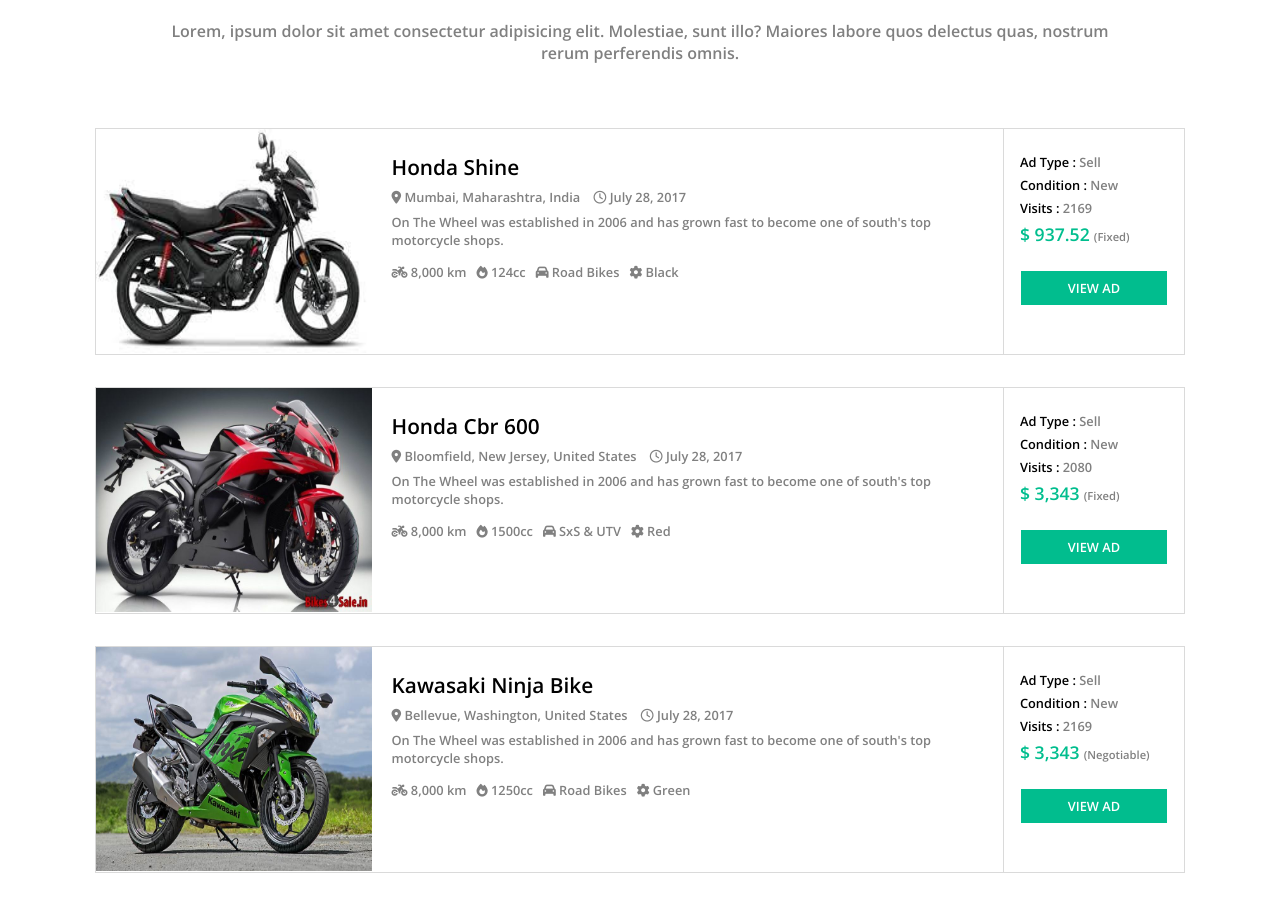
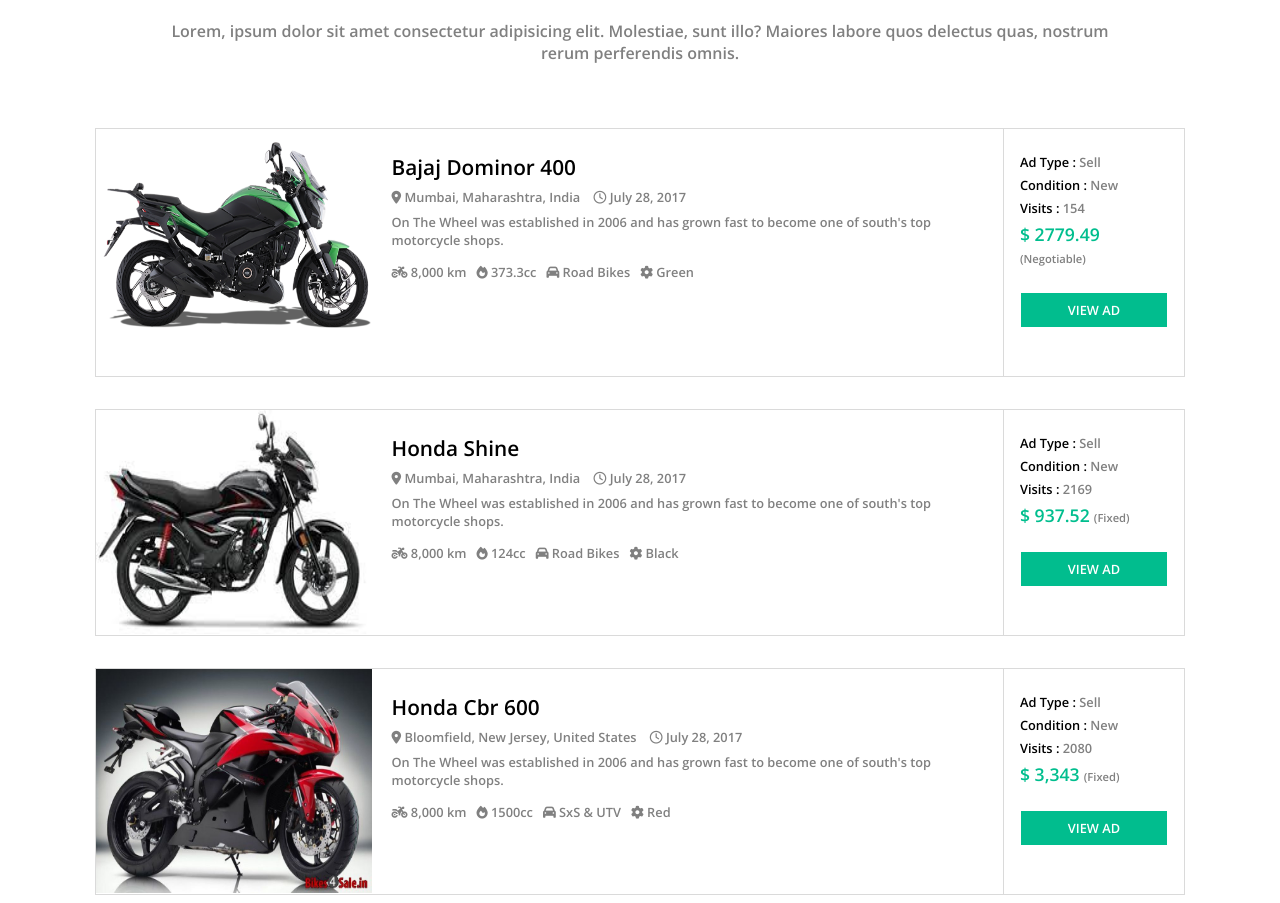
Before and after one commit to Paarth1011/bikespot.github.io, a plain HTML site: page index.html in a window 1280 px wide. Shown: the part 1220-2123 px from the top of the page. Drawn offline with nearby package versions, Linux system fonts and the light colour scheme.

Commit message:
BikeSpot

```diff
--- a/index.html
+++ b/index.html
@@ -184,6 +184,25 @@
         </div>
 
         <div class="sales-container">
+            <div class="salesboxnew">
+                <div class="bike-img">
+                    <img src="./Resources/dominor.png" alt="Bajaj Dominor 400">
+                </div>
+                <div class="salesdetailsnew">
+                    <h3 class="font" style="padding-bottom: 7px;">Bajaj Dominor 400</h3>
+                    <p class="font color-grey fsize8" style="padding-bottom: 7px;"><i class="fa fa-map-marker"></i> Mumbai, Maharashtra, India &nbsp;&nbsp; <i class="fa fa-clock-o"></i> July 28, 2017</p>
+                    <p class="font color-grey bike-detail" style="padding-bottom: 14px;">On The Wheel was established in 2006 and has grown fast to become one of south's top motorcycle shops.</p>
+                    <p class="font color-grey fsize8" style="padding-bottom: 7px;"><i class="fa fa-motorcycle"></i> 8,000 km &nbsp;&nbsp;<i class="fa fa-fire"></i> 373.3cc &nbsp;&nbsp;<i class="fa fa-car"></i> Road Bikes &nbsp;&nbsp;<i class="fa fa-gear"></i> Green
+                    </p>
+                </div>
+                <div class="salespricenew">
+                    <p class="font bike-detail" style="padding-bottom: 5px;">Ad Type : <span class="color-grey">Sell</span></p>
+                    <p class="font bike-detail" style="padding-bottom: 5px;">Condition : <span class="color-grey">New</span></p>
+                    <p class="font bike-detail" style="padding-bottom: 5px;">Visits : <span class="color-grey">154</span></p>
+                    <p class="font"><span class="colortint amount">$ 2779.49</span> <span class="color-grey" style="font-size: .7rem;">(Negotiable)</span></p>
+                    <button id="view-adnew" class="font">VIEW AD</button>
+                </div>
+            </div>
             <div class="salesboxnew">
                 <div class="bike-img">
                     <img src="./Resources/honda2.jpg" alt="Honda Shine">
```
Also changed, not shown: Resources/dominor.png (added).
